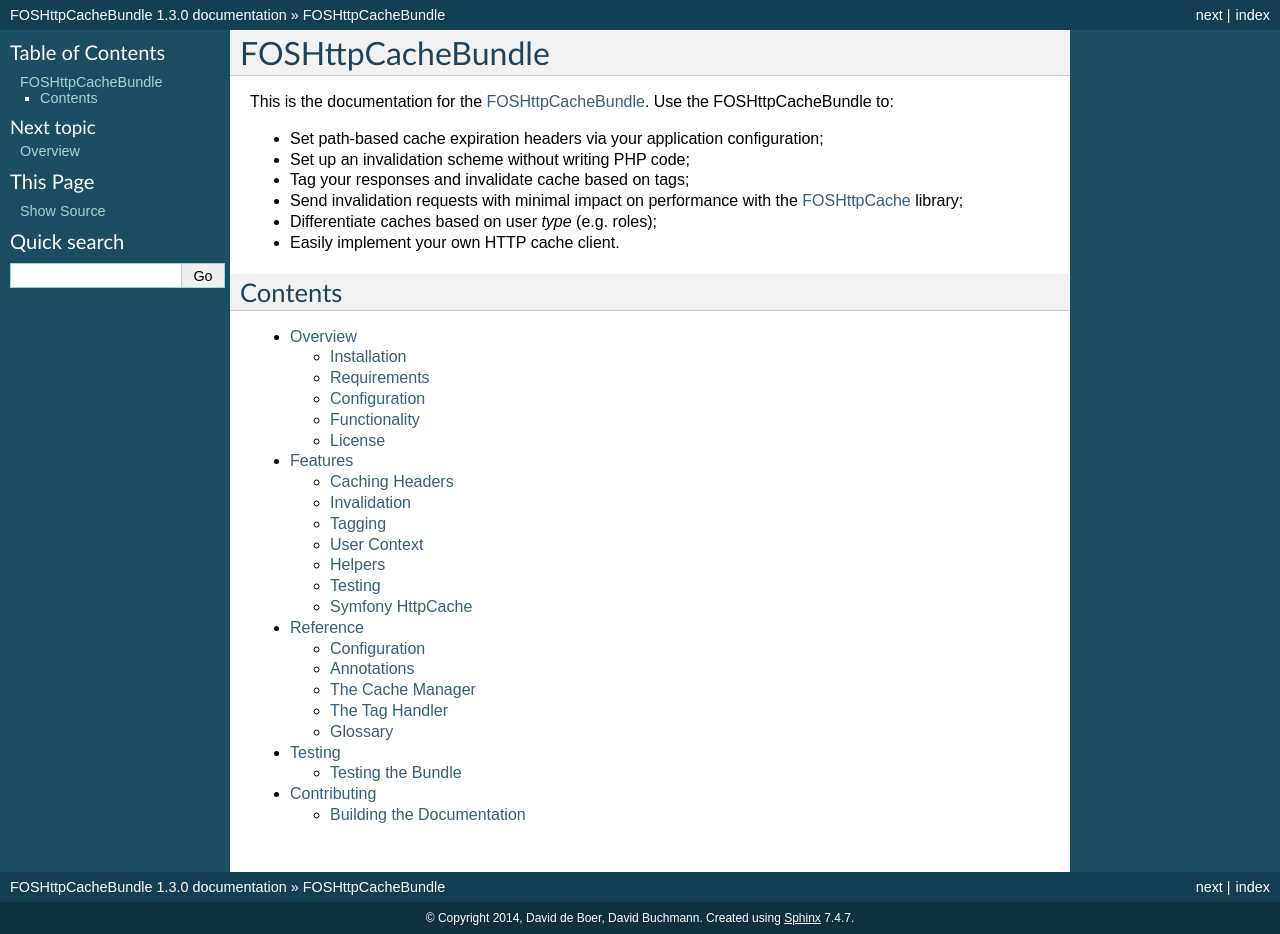
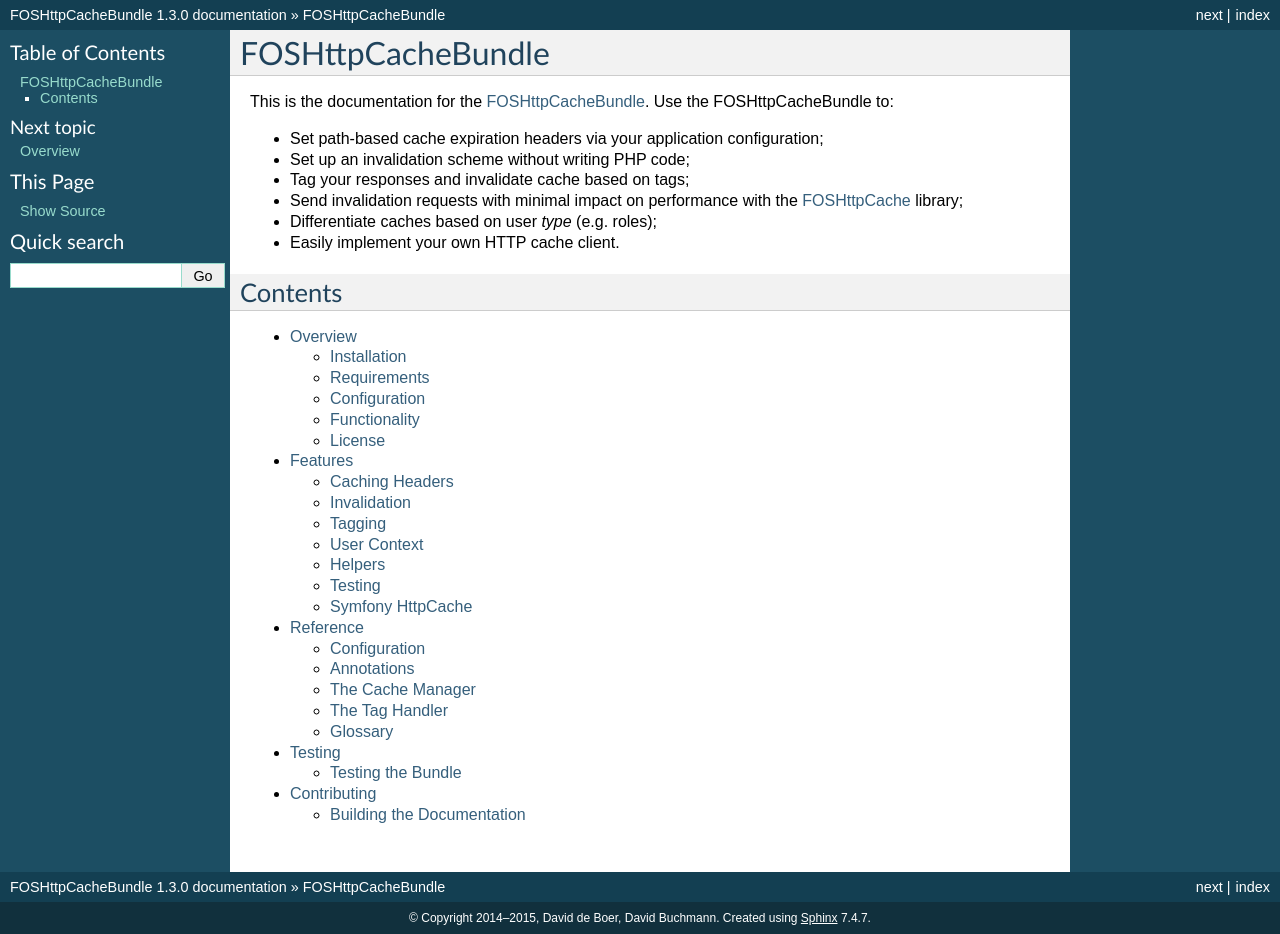
Before and after one commit to FriendsOfSymfony/FOSHttpCacheBundle, a Sphinx documentation site: the page built from Resources/doc/index.rst, in a window 1280 px wide. Built offline with Sphinx 7.4.7, drawn with Linux system fonts in a browser that asks for light colours.

Commit message:
Update copyright

```diff
--- a/Resources/doc/conf.py
+++ b/Resources/doc/conf.py
@@ -49,7 +49,7 @@
 
 # General information about the project.
 project = 'FOSHttpCacheBundle'
-copyright = '2014, David de Boer, David Buchmann'
+copyright = '2014–2015, David de Boer, David Buchmann'
 
 # The version info for the project you're documenting, acts as replacement for
 # |version| and |release|, also used in various other places throughout the
```
